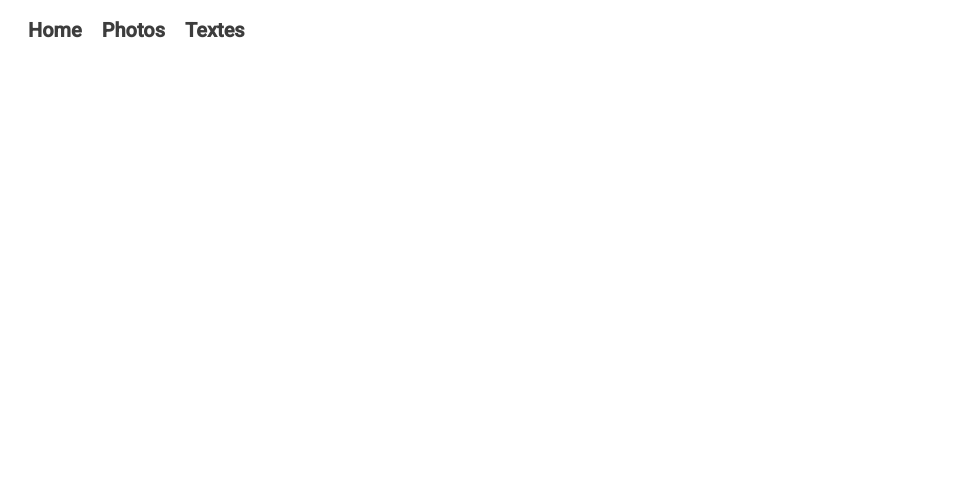
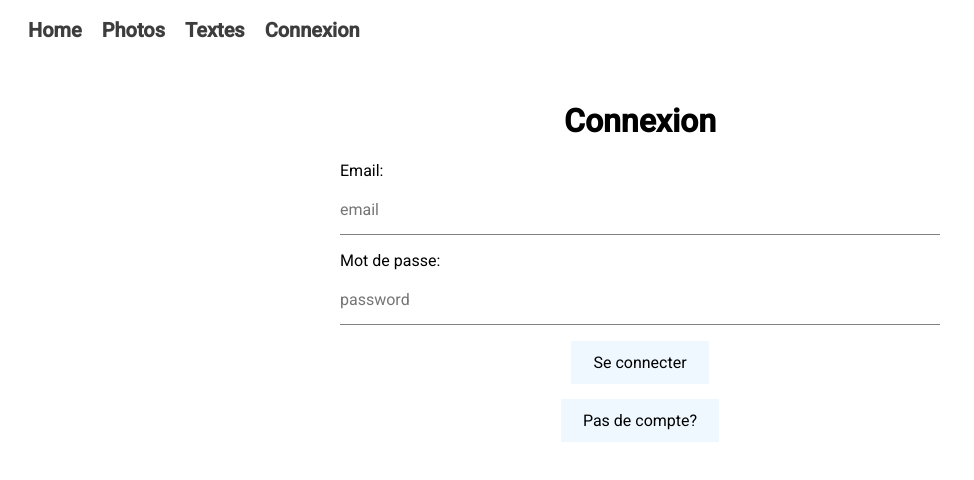
Before and after one commit to safiylm/snapface, an Angular app: page /connexion in a window 1280 px wide. Before the commit this address led to /. Shown: the top 480 px of the page, without its empty margins (0-974 px from the left). Built offline with nearby package versions, Linux system fonts and the light colour scheme.

Commit message:
add connexion & inscription components (only front end)
(only front end)

```diff
--- a/src/app/app-routing.module.ts
+++ b/src/app/app-routing.module.ts
@@ -3,12 +3,16 @@ import { RouterModule, Routes } from '@angular/router';
 import { FaceSnapListComponent } from './face-snap-list/face-snap-list.component'
 import { TextSnapListComponent } from './text-snap-list/text-snap-list.component'
 import { HomeComponent } from './home/home.component'
+import {  AuthConnexionUserComponent } from './auth-connexion-user/auth-connexion-user.component'
+import { AuthInscriptionUserComponent } from './auth-inscription-user/auth-inscription-user.component'
 
 
 const routes: Routes = [
   { path: 'snaps/face', component: FaceSnapListComponent },
   { path: 'snaps/text', component: TextSnapListComponent  },
-  { path: '', component:  HomeComponent }
+  { path: '', component:  HomeComponent },
+  { path: 'connexion', component:  AuthConnexionUserComponent },
+  { path: 'inscription', component:  AuthInscriptionUserComponent }
 ];
 
 @NgModule({
--- a/src/app/app.module.ts
+++ b/src/app/app.module.ts
@@ -13,6 +13,8 @@ import { TextSnapComponent } from './text-snap/text-snap.component';
 import { TextSnapListComponent } from './text-snap-list/text-snap-list.component';
 import { HomeComponent } from './home/home.component';
 import { UsersListComponent } from './users-list/users-list.component';
+import { AuthConnexionUserComponent } from './auth-connexion-user/auth-connexion-user.component';
+import { AuthInscriptionUserComponent } from './auth-inscription-user/auth-inscription-user.component';
 
 
 
@@ -27,7 +29,9 @@ import { UsersListComponent } from './users-list/users-list.component';
     TextSnapComponent,
     TextSnapListComponent,
     HomeComponent,
-    UsersListComponent
+    UsersListComponent,
+    AuthConnexionUserComponent,
+    AuthInscriptionUserComponent
   ],
   imports: [
     BrowserModule,
--- /dev/null
+++ b/src/app/auth-connexion-user/auth-connexion-user.component.html
@@ -0,0 +1,18 @@
+<form>
+    <h1>
+        Connexion
+    </h1>
+    <div class="div-input">
+        <label>Email:</label>
+        <input type="email" name="email" id="input-email" placeholder="email" autocomplete="off"  />
+    </div>
+
+    <div class="div-input">
+        <label>Mot de passe: </label>
+        <input type="password" id="input-password" name="password" autocomplete="new-password" placeholder="password" >
+    </div>
+
+    <button id="btn-submit" type="submit">Se connecter</button>
+    <button type="button" onclick="document.location.href='inscription'">Pas de compte? </button>
+</form>
+<script src="https://ajax.googleapis.com/ajax/libs/jquery/3.7.1/jquery.min.js"></script>
--- /dev/null
+++ b/src/app/auth-connexion-user/auth-connexion-user.component.scss
@@ -0,0 +1,37 @@
+form {
+    width: 600px;
+    margin: 50px auto;
+
+    h1 {
+        text-align: center;
+    }
+
+    .div-input {
+        margin: 16px 0;
+
+        label,
+        input {
+            display: block;
+            width: 100%;
+            font-size: medium;
+
+        }
+
+        input {
+            border: none;
+            border-bottom: 1px solid gray;
+            padding: 15px 0;
+            margin: 5px 0;
+        }
+    }
+
+    button[type="submit"],
+    button {
+        border: none;
+        background-color: aliceblue;
+        padding: 12px 22px;
+        font-size: medium;
+        margin: 15px auto;
+        display: block;
+    }
+}
--- /dev/null
+++ b/src/app/auth-inscription-user/auth-inscription-user.component.html
@@ -0,0 +1,33 @@
+<form>
+    <h1>
+        S'inscrire
+    </h1>
+
+    <div class="div-input">
+        <label>Saisissez votre nom:</label>
+        <input type="text" name="nom" placeholder="nom" />
+    </div>
+
+    <div class="div-input">
+        <label>Saisissez votre email:</label>
+        <input type="email" name="email" placeholder="email" />
+    </div>
+
+    <div class="div-input">
+        <label>Saisissez votre mot de passe: </label>
+        <input type="password" name="password" placeholder="password"  autocomplete="new-password" >
+    </div>
+    <div class="div-input">
+        <label> Confirmez votre mot de passe: </label>
+        <input type="password" name="password2" placeholder="password" autocomplete="new-password" >
+    </div>
+
+    <div class="div-input">
+        <label>Saisissez le lien de votre photo:</label>
+        <input type="text" name="photo" placeholder="photo" />
+    </div>
+
+
+    <button type="submit">S'inscrire </button>
+    <button type="button" onclick="document.location.href='connexion'">Se connecter</button>
+</form>
--- /dev/null
+++ b/src/app/auth-inscription-user/auth-inscription-user.component.scss
@@ -0,0 +1,37 @@
+form {
+    width: 600px;
+    margin: 50px auto;
+
+    h1 {
+        text-align: center;
+    }
+
+    .div-input {
+        margin: 16px 0;
+
+        label,
+        input {
+            display: block;
+            width: 100%;
+            font-size: medium;
+
+        }
+
+        input {
+            border: none;
+            border-bottom: 1px solid gray;
+            padding: 15px 0;
+            margin: 5px 0;
+        }
+    }
+
+    button[type="submit"],
+    button {
+        border: none;
+        background-color: aliceblue;
+        padding: 12px 22px;
+        font-size: medium;
+        margin: 15px auto;
+        display: block;
+    }
+}
--- a/src/app/header/header.component.html
+++ b/src/app/header/header.component.html
@@ -3,5 +3,6 @@
         <a routerLink="">Home</a>
       <a routerLink="snaps/face">Photos</a>
       <a routerLink="snaps/text">Textes</a>
+      <a routerLink="connexion">Connexion</a>
 
     </nav>
```
Also changed, not shown: src/app/auth-connexion-user/auth-connexion-user.component.ts (added, +10 -0 lines), src/app/auth-inscription-user/auth-inscription-user.component.ts (added, +10 -0 lines).
